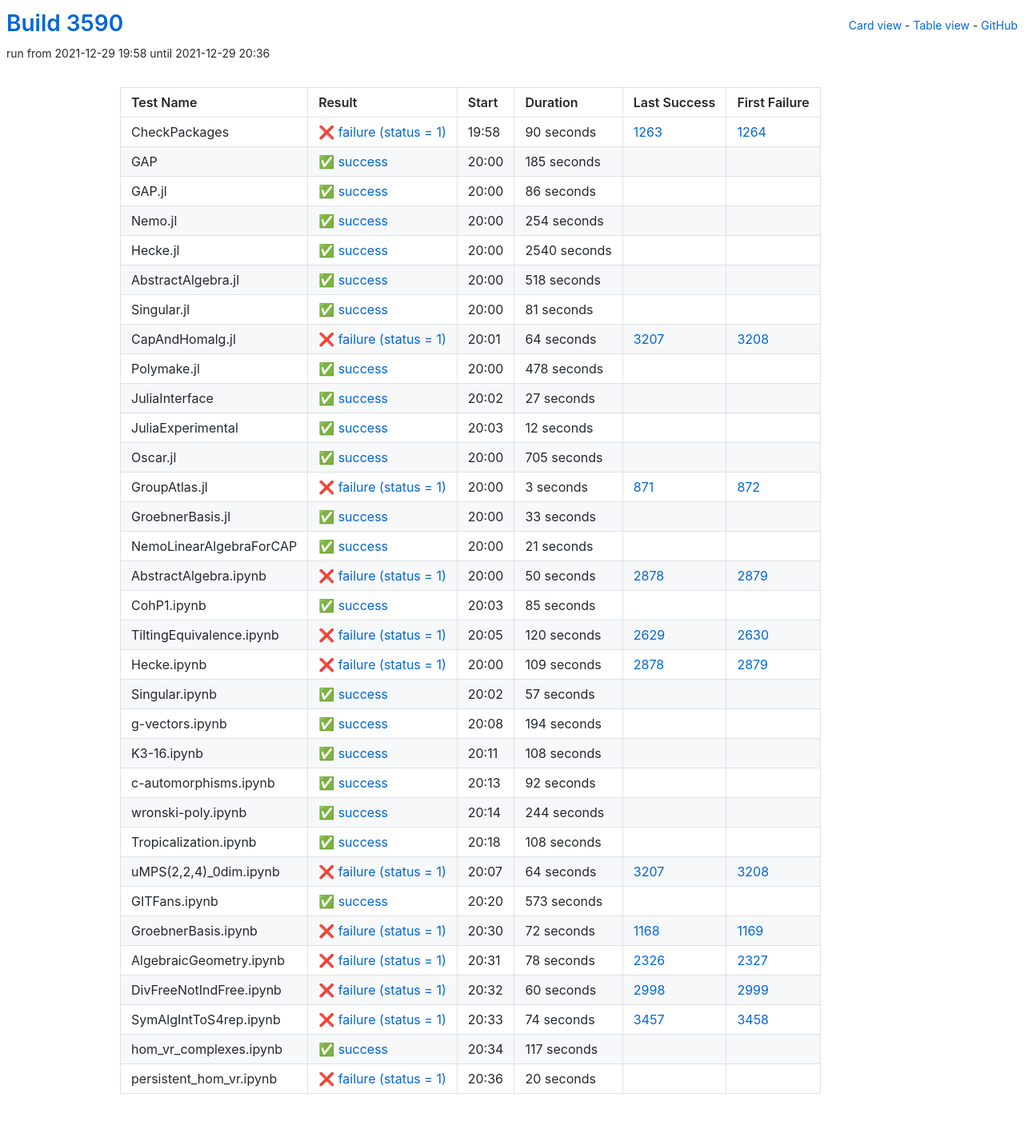
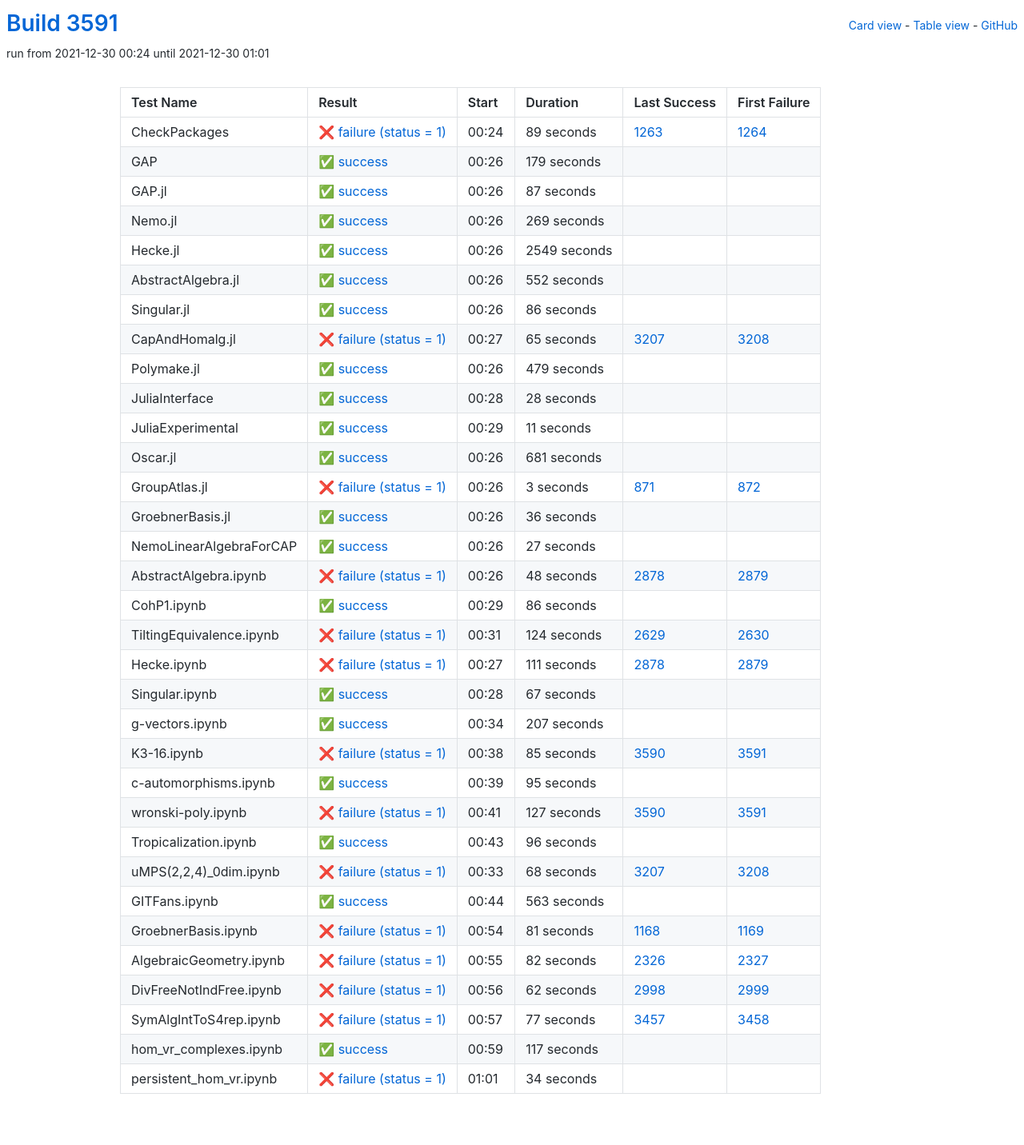
Before and after one commit to oscar-system/oscar-ci-status-stable, a Jekyll site: the page built from table.html, in a window 1280 px wide. Shown: the whole page at 80% size. Built offline with Jekyll 4.4.1, drawn with Linux system fonts in a browser that asks for light colours.

Commit message:
Build #3591

```diff
--- a/_data/ci.yml
+++ b/_data/ci.yml
@@ -1,6 +1,6 @@
 ---
-build: 3590
-build_url: https://oscarci.mathematik.uni-kl.de/job/oscar-stable/3590/
+build: 3591
+build_url: https://oscarci.mathematik.uni-kl.de/job/oscar-stable/3591/
 job: oscar-stable
 organization: oscar-system
 repo: oscar-ci-status-stable
@@ -8,32 +8,80 @@ repourl: https://github.com/oscar-system/oscar-ci-status-stable
 tests:
 - name: CheckPackages
   id: checkpackages
-  log: https://oscarci.mathematik.uni-kl.de/job/oscar-stable/3590/artifact/logs/build-3590/CheckPackages.log
-  start: 2021-12-29 19:58
+  log: https://oscarci.mathematik.uni-kl.de/job/oscar-stable/3591/artifact/logs/build-3591/CheckPackages.log
+  start: 2021-12-30 00:24
   success: false
   exitcode: 1
   status: failure
-  duration: 90
+  duration: 89
   last_success: 1263
   last_success_url: https://oscarci.mathematik.uni-kl.de/job/oscar-stable/1263/
   first_failure: 1264
   first_failure_url: https://oscarci.mathematik.uni-kl.de/job/oscar-stable/1264/
 - name: GAP
   id: gap
-  log: https://oscarci.mathematik.uni-kl.de/job/oscar-stable/3590/artifact/logs/build-3590/GAP.log
-  start: 2021-12-29 20:00
+  log: https://oscarci.mathematik.uni-kl.de/job/oscar-stable/3591/artifact/logs/build-3591/GAP.log
+  start: 2021-12-30 00:26
   success: true
   exitcode: 0
   status: success
-  duration: 185
+  duration: 179
   last_success: false
   last_success_url:
   first_failure: false
   first_failure_url:
 - name: GAP.jl
   id: gap-jl
-  log: https://oscarci.mathematik.uni-kl.de/job/oscar-stable/3590/artifact/logs/build-3590/GAP.jl.log
-  start: 2021-12-29 20:00
+  log: https://oscarci.mathematik.uni-kl.de/job/oscar-stable/3591/artifact/logs/build-3591/GAP.jl.log
+  start: 2021-12-30 00:26
+  success: true
+  exitcode: 0
+  status: success
+  duration: 87
+  last_success: false
+  last_success_url:
+  first_failure: false
+  first_failure_url:
+- name: Nemo.jl
+  id: nemo-jl
+  log: https://oscarci.mathematik.uni-kl.de/job/oscar-stable/3591/artifact/logs/build-3591/Nemo.jl.log
+  start: 2021-12-30 00:26
+  success: true
+  exitcode: 0
+  status: success
+  duration: 269
+  last_success: false
+  last_success_url:
+  first_failure: false
+  first_failure_url:
+- name: Hecke.jl
+  id: hecke-jl
+  log: https://oscarci.mathematik.uni-kl.de/job/oscar-stable/3591/artifact/logs/build-3591/Hecke.jl.log
+  start: 2021-12-30 00:26
+  success: true
+  exitcode: 0
+  status: success
+  duration: 2549
+  last_success: false
+  last_success_url:
+  first_failure: false
+  first_failure_url:
+- name: AbstractAlgebra.jl
+  id: abstractalgebra-jl
+  log: https://oscarci.mathematik.uni-kl.de/job/oscar-stable/3591/artifact/logs/build-3591/AbstractAlgebra.jl.log
+  start: 2021-12-30 00:26
+  success: true
+  exitcode: 0
+  status: success
+  duration: 552
+  last_success: false
+  last_success_url:
+  first_failure: false
+  first_failure_url:
+- name: Singular.jl
+  id: singular-jl
+  log: https://oscarci.mathematik.uni-kl.de/job/oscar-stable/3591/artifact/logs/build-3591/Singular.jl.log
+  start: 2021-12-30 00:26
   success: true
   exitcode: 0
   status: success
@@ -42,118 +90,70 @@ tests:
   last_success_url:
   first_failure: false
   first_failure_url:
-- name: Nemo.jl
-  id: nemo-jl
-  log: https://oscarci.mathematik.uni-kl.de/job/oscar-stable/3590/artifact/logs/build-3590/Nemo.jl.log
-  start: 2021-12-29 20:00
-  success: true
-  exitcode: 0
-  status: success
-  duration: 254
-  last_success: false
-  last_success_url:
-  first_failure: false
-  first_failure_url:
-- name: Hecke.jl
-  id: hecke-jl
-  log: https://oscarci.mathematik.uni-kl.de/job/oscar-stable/3590/artifact/logs/build-3590/Hecke.jl.log
-  start: 2021-12-29 20:00
-  success: true
-  exitcode: 0
-  status: success
-  duration: 2540
-  last_success: false
-  last_success_url:
-  first_failure: false
-  first_failure_url:
-- name: AbstractAlgebra.jl
-  id: abstractalgebra-jl
-  log: https://oscarci.mathematik.uni-kl.de/job/oscar-stable/3590/artifact/logs/build-3590/AbstractAlgebra.jl.log
-  start: 2021-12-29 20:00
-  success: true
-  exitcode: 0
-  status: success
-  duration: 518
-  last_success: false
-  last_success_url:
-  first_failure: false
-  first_failure_url:
-- name: Singular.jl
-  id: singular-jl
-  log: https://oscarci.mathematik.uni-kl.de/job/oscar-stable/3590/artifact/logs/build-3590/Singular.jl.log
-  start: 2021-12-29 20:00
-  success: true
-  exitcode: 0
-  status: success
-  duration: 81
-  last_success: false
-  last_success_url:
-  first_failure: false
-  first_failure_url:
 - name: CapAndHomalg.jl
   id: capandhomalg-jl
-  log: https://oscarci.mathematik.uni-kl.de/job/oscar-stable/3590/artifact/logs/build-3590/CapAndHomalg.jl.log
-  start: 2021-12-29 20:01
+  log: https://oscarci.mathematik.uni-kl.de/job/oscar-stable/3591/artifact/logs/build-3591/CapAndHomalg.jl.log
+  start: 2021-12-30 00:27
   success: false
   exitcode: 1
   status: failure
-  duration: 64
+  duration: 65
   last_success: 3207
   last_success_url: https://oscarci.mathematik.uni-kl.de/job/oscar-stable/3207/
   first_failure: 3208
   first_failure_url: https://oscarci.mathematik.uni-kl.de/job/oscar-stable/3208/
 - name: Polymake.jl
   id: polymake-jl
-  log: https://oscarci.mathematik.uni-kl.de/job/oscar-stable/3590/artifact/logs/build-3590/Polymake.jl.log
-  start: 2021-12-29 20:00
+  log: https://oscarci.mathematik.uni-kl.de/job/oscar-stable/3591/artifact/logs/build-3591/Polymake.jl.log
+  start: 2021-12-30 00:26
   success: true
   exitcode: 0
   status: success
-  duration: 478
+  duration: 479
   last_success: false
   last_success_url:
   first_failure: false
   first_failure_url:
 - name: JuliaInterface
   id: juliainterface
-  log: https://oscarci.mathematik.uni-kl.de/job/oscar-stable/3590/artifact/logs/build-3590/JuliaInterface.log
-  start: 2021-12-29 20:02
+  log: https://oscarci.mathematik.uni-kl.de/job/oscar-stable/3591/artifact/logs/build-3591/JuliaInterface.log
+  start: 2021-12-30 00:28
   success: true
   exitcode: 0
   status: success
-  duration: 27
+  duration: 28
   last_success: false
   last_success_url:
   first_failure: false
   first_failure_url:
 - name: JuliaExperimental
   id: juliaexperimental
-  log: https://oscarci.mathematik.uni-kl.de/job/oscar-stable/3590/artifact/logs/build-3590/JuliaExperimental.log
-  start: 2021-12-29 20:03
+  log: https://oscarci.mathematik.uni-kl.de/job/oscar-stable/3591/artifact/logs/build-3591/JuliaExperimental.log
+  start: 2021-12-30 00:29
   success: true
   exitcode: 0
   status: success
-  duration: 12
+  duration: 11
   last_success: false
   last_success_url:
   first_failure: false
   first_failure_url:
 - name: Oscar.jl
   id: oscar-jl
-  log: https://oscarci.mathematik.uni-kl.de/job/oscar-stable/3590/artifact/logs/build-3590/Oscar.jl.log
-  start: 2021-12-29 20:00
+  log: https://oscarci.mathematik.uni-kl.de/job/oscar-stable/3591/artifact/logs/build-3591/Oscar.jl.log
+  start: 2021-12-30 00:26
   success: true
   exitcode: 0
   status: success
-  duration: 705
+  duration: 681
   last_success: false
   last_success_url:
   first_failure: false
   first_failure_url:
 - name: GroupAtlas.jl
   id: groupatlas-jl
-  log: https://oscarci.mathematik.uni-kl.de/job/oscar-stable/3590/artifact/logs/build-3590/GroupAtlas.jl.log
-  start: 2021-12-29 20:00
+  log: https://oscarci.mathematik.uni-kl.de/job/oscar-stable/3591/artifact/logs/build-3591/GroupAtlas.jl.log
+  start: 2021-12-30 00:26
   success: false
   exitcode: 1
   status: failure
@@ -164,224 +164,224 @@ tests:
   first_failure_url: https://oscarci.mathematik.uni-kl.de/job/oscar-stable/872/
 - name: GroebnerBasis.jl
   id: groebnerbasis-jl
-  log: https://oscarci.mathematik.uni-kl.de/job/oscar-stable/3590/artifact/logs/build-3590/GroebnerBasis.jl.log
-  start: 2021-12-29 20:00
+  log: https://oscarci.mathematik.uni-kl.de/job/oscar-stable/3591/artifact/logs/build-3591/GroebnerBasis.jl.log
+  start: 2021-12-30 00:26
   success: true
   exitcode: 0
   status: success
-  duration: 33
+  duration: 36
   last_success: false
   last_success_url:
   first_failure: false
   first_failure_url:
 - name: NemoLinearAlgebraForCAP
   id: nemolinearalgebraforcap
-  log: https://oscarci.mathematik.uni-kl.de/job/oscar-stable/3590/artifact/logs/build-3590/NemoLinearAlgebraForCAP.log
-  start: 2021-12-29 20:00
+  log: https://oscarci.mathematik.uni-kl.de/job/oscar-stable/3591/artifact/logs/build-3591/NemoLinearAlgebraForCAP.log
+  start: 2021-12-30 00:26
   success: true
   exitcode: 0
   status: success
-  duration: 21
+  duration: 27
   last_success: false
   last_success_url:
   first_failure: false
   first_failure_url:
 - name: AbstractAlgebra.ipynb
   id: abstractalgebra-ipynb
-  log: https://oscarci.mathematik.uni-kl.de/job/oscar-stable/3590/artifact/logs/build-3590/AbstractAlgebra.ipynb.log
-  start: 2021-12-29 20:00
+  log: https://oscarci.mathematik.uni-kl.de/job/oscar-stable/3591/artifact/logs/build-3591/AbstractAlgebra.ipynb.log
+  start: 2021-12-30 00:26
   success: false
   exitcode: 1
   status: failure
-  duration: 50
+  duration: 48
   last_success: 2878
   last_success_url: https://oscarci.mathematik.uni-kl.de/job/oscar-stable/2878/
   first_failure: 2879
   first_failure_url: https://oscarci.mathematik.uni-kl.de/job/oscar-stable/2879/
 - name: CohP1.ipynb
   id: cohp1-ipynb
-  log: https://oscarci.mathematik.uni-kl.de/job/oscar-stable/3590/artifact/logs/build-3590/CohP1.ipynb.log
-  start: 2021-12-29 20:03
+  log: https://oscarci.mathematik.uni-kl.de/job/oscar-stable/3591/artifact/logs/build-3591/CohP1.ipynb.log
+  start: 2021-12-30 00:29
   success: true
   exitcode: 0
   status: success
-  duration: 85
+  duration: 86
   last_success: false
   last_success_url:
   first_failure: false
   first_failure_url:
 - name: TiltingEquivalence.ipynb
   id: tiltingequivalence-ipynb
-  log: https://oscarci.mathematik.uni-kl.de/job/oscar-stable/3590/artifact/logs/build-3590/TiltingEquivalence.ipynb.log
-  start: 2021-12-29 20:05
+  log: https://oscarci.mathematik.uni-kl.de/job/oscar-stable/3591/artifact/logs/build-3591/TiltingEquivalence.ipynb.log
+  start: 2021-12-30 00:31
   success: false
   exitcode: 1
   status: failure
-  duration: 120
+  duration: 124
   last_success: 2629
   last_success_url: https://oscarci.mathematik.uni-kl.de/job/oscar-stable/2629/
   first_failure: 2630
   first_failure_url: https://oscarci.mathematik.uni-kl.de/job/oscar-stable/2630/
 - name: Hecke.ipynb
   id: hecke-ipynb
-  log: https://oscarci.mathematik.uni-kl.de/job/oscar-stable/3590/artifact/logs/build-3590/Hecke.ipynb.log
-  start: 2021-12-29 20:00
+  log: https://oscarci.mathematik.uni-kl.de/job/oscar-stable/3591/artifact/logs/build-3591/Hecke.ipynb.log
+  start: 2021-12-30 00:27
   success: false
   exitcode: 1
   status: failure
-  duration: 109
+  duration: 111
   last_success: 2878
   last_success_url: https://oscarci.mathematik.uni-kl.de/job/oscar-stable/2878/
   first_failure: 2879
   first_failure_url: https://oscarci.mathematik.uni-kl.de/job/oscar-stable/2879/
 - name: Singular.ipynb
   id: singular-ipynb
-  log: https://oscarci.mathematik.uni-kl.de/job/oscar-stable/3590/artifact/logs/build-3590/Singular.ipynb.log
-  start: 2021-12-29 20:02
+  log: https://oscarci.mathematik.uni-kl.de/job/oscar-stable/3591/artifact/logs/build-3591/Singular.ipynb.log
+  start: 2021-12-30 00:28
   success: true
   exitcode: 0
   status: success
-  duration: 57
+  duration: 67
   last_success: false
   last_success_url:
   first_failure: false
   first_failure_url:
 - name: g-vectors.ipynb
   id: g-vectors-ipynb
-  log: https://oscarci.mathematik.uni-kl.de/job/oscar-stable/3590/artifact/logs/build-3590/g-vectors.ipynb.log
-  start: 2021-12-29 20:08
+  log: https://oscarci.mathematik.uni-kl.de/job/oscar-stable/3591/artifact/logs/build-3591/g-vectors.ipynb.log
+  start: 2021-12-30 00:34
   success: true
   exitcode: 0
   status: success
-  duration: 194
+  duration: 207
   last_success: false
   last_success_url:
   first_failure: false
   first_failure_url:
 - name: K3-16.ipynb
   id: k3-16-ipynb
-  log: https://oscarci.mathematik.uni-kl.de/job/oscar-stable/3590/artifact/logs/build-3590/K3-16.ipynb.log
-  start: 2021-12-29 20:11
+  log: https://oscarci.mathematik.uni-kl.de/job/oscar-stable/3591/artifact/logs/build-3591/K3-16.ipynb.log
+  start: 2021-12-30 00:38
+  success: false
+  exitcode: 1
+  status: failure
+  duration: 85
+  last_success: 3590
+  last_success_url: https://oscarci.mathematik.uni-kl.de/job/oscar-stable/3590/
+  first_failure: 3591
+  first_failure_url: https://oscarci.mathematik.uni-kl.de/job/oscar-stable/3591/
+- name: c-automorphisms.ipynb
+  id: c-automorphisms-ipynb
+  log: https://oscarci.mathematik.uni-kl.de/job/oscar-stable/3591/artifact/logs/build-3591/c-automorphisms.ipynb.log
+  start: 2021-12-30 00:39
   success: true
   exitcode: 0
   status: success
-  duration: 108
-  last_success: false
-  last_success_url:
-  first_failure: false
-  first_failure_url:
-- name: c-automorphisms.ipynb
-  id: c-automorphisms-ipynb
-  log: https://oscarci.mathematik.uni-kl.de/job/oscar-stable/3590/artifact/logs/build-3590/c-automorphisms.ipynb.log
-  start: 2021-12-29 20:13
-  success: true
-  exitcode: 0
-  status: success
-  duration: 92
+  duration: 95
   last_success: false
   last_success_url:
   first_failure: false
   first_failure_url:
 - name: wronski-poly.ipynb
   id: wronski-poly-ipynb
-  log: https://oscarci.mathematik.uni-kl.de/job/oscar-stable/3590/artifact/logs/build-3590/wronski-poly.ipynb.log
-  start: 2021-12-29 20:14
+  log: https://oscarci.mathematik.uni-kl.de/job/oscar-stable/3591/artifact/logs/build-3591/wronski-poly.ipynb.log
+  start: 2021-12-30 00:41
+  success: false
+  exitcode: 1
+  status: failure
+  duration: 127
+  last_success: 3590
+  last_success_url: https://oscarci.mathematik.uni-kl.de/job/oscar-stable/3590/
+  first_failure: 3591
+  first_failure_url: https://oscarci.mathematik.uni-kl.de/job/oscar-stable/3591/
+- name: Tropicalization.ipynb
+  id: tropicalization-ipynb
+  log: https://oscarci.mathematik.uni-kl.de/job/oscar-stable/3591/artifact/logs/build-3591/Tropicalization.ipynb.log
+  start: 2021-12-30 00:43
   success: true
   exitcode: 0
   status: success
-  duration: 244
-  last_success: false
-  last_success_url:
-  first_failure: false
-  first_failure_url:
-- name: Tropicalization.ipynb
-  id: tropicalization-ipynb
-  log: https://oscarci.mathematik.uni-kl.de/job/oscar-stable/3590/artifact/logs/build-3590/Tropicalization.ipynb.log
-  start: 2021-12-29 20:18
-  success: true
-  exitcode: 0
-  status: success
-  duration: 108
+  duration: 96
   last_success: false
   last_success_url:
   first_failure: false
   first_failure_url:
 - name: uMPS(2,2,4)_0dim.ipynb
   id: umps-2-2-4-0dim-ipynb
-  log: https://oscarci.mathematik.uni-kl.de/job/oscar-stable/3590/artifact/logs/build-3590/uMPS-2-2-4-_0dim.ipynb.log
-  start: 2021-12-29 20:07
+  log: https://oscarci.mathematik.uni-kl.de/job/oscar-stable/3591/artifact/logs/build-3591/uMPS-2-2-4-_0dim.ipynb.log
+  start: 2021-12-30 00:33
   success: false
   exitcode: 1
   status: failure
-  duration: 64
+  duration: 68
   last_success: 3207
   last_success_url: https://oscarci.mathematik.uni-kl.de/job/oscar-stable/3207/
   first_failure: 3208
   first_failure_url: https://oscarci.mathematik.uni-kl.de/job/oscar-stable/3208/
 - name: GITFans.ipynb
   id: gitfans-ipynb
-  log: https://oscarci.mathematik.uni-kl.de/job/oscar-stable/3590/artifact/logs/build-3590/GITFans.ipynb.log
-  start: 2021-12-29 20:20
+  log: https://oscarci.mathematik.uni-kl.de/job/oscar-stable/3591/artifact/logs/build-3591/GITFans.ipynb.log
+  start: 2021-12-30 00:44
   success: true
   exitcode: 0
   status: success
-  duration: 573
+  duration: 563
   last_success: false
   last_success_url:
   first_failure: false
   first_failure_url:
 - name: GroebnerBasis.ipynb
   id: groebnerbasis-ipynb
-  log: https://oscarci.mathematik.uni-kl.de/job/oscar-stable/3590/artifact/logs/build-3590/GroebnerBasis.ipynb.log
-  start: 2021-12-29 20:30
+  log: https://oscarci.mathematik.uni-kl.de/job/oscar-stable/3591/artifact/logs/build-3591/GroebnerBasis.ipynb.log
+  start: 2021-12-30 00:54
   success: false
   exitcode: 1
   status: failure
-  duration: 72
+  duration: 81
   last_success: 1168
   last_success_url: https://oscarci.mathematik.uni-kl.de/job/oscar-stable/1168/
   first_failure: 1169
   first_failure_url: https://oscarci.mathematik.uni-kl.de/job/oscar-stable/1169/
 - name: AlgebraicGeometry.ipynb
   id: algebraicgeometry-ipynb
-  log: https://oscarci.mathematik.uni-kl.de/job/oscar-stable/3590/artifact/logs/build-3590/AlgebraicGeometry.ipynb.log
-  start: 2021-12-29 20:31
+  log: https://oscarci.mathematik.uni-kl.de/job/oscar-stable/3591/artifact/logs/build-3591/AlgebraicGeometry.ipynb.log
+  start: 2021-12-30 00:55
   success: false
   exitcode: 1
   status: failure
-  duration: 78
+  duration: 82
   last_success: 2326
   last_success_url: https://oscarci.mathematik.uni-kl.de/job/oscar-stable/2326/
   first_failure: 2327
   first_failure_url: https://oscarci.mathematik.uni-kl.de/job/oscar-stable/2327/
 - name: DivFreeNotIndFree.ipynb
   id: divfreenotindfree-ipynb
-  log: https://oscarci.mathematik.uni-kl.de/job/oscar-stable/3590/artifact/logs/build-3590/DivFreeNotIndFree.ipynb.log
-  start: 2021-12-29 20:32
+  log: https://oscarci.mathematik.uni-kl.de/job/oscar-stable/3591/artifact/logs/build-3591/DivFreeNotIndFree.ipynb.log
+  start: 2021-12-30 00:56
   success: false
   exitcode: 1
   status: failure
-  duration: 60
+  duration: 62
   last_success: 2998
   last_success_url: https://oscarci.mathematik.uni-kl.de/job/oscar-stable/2998/
   first_failure: 2999
   first_failure_url: https://oscarci.mathematik.uni-kl.de/job/oscar-stable/2999/
 - name: SymAlgIntToS4rep.ipynb
   id: symalginttos4rep-ipynb
-  log: https://oscarci.mathematik.uni-kl.de/job/oscar-stable/3590/artifact/logs/build-3590/SymAlgIntToS4rep.ipynb.log
-  start: 2021-12-29 20:33
+  log: https://oscarci.mathematik.uni-kl.de/job/oscar-stable/3591/artifact/logs/build-3591/SymAlgIntToS4rep.ipynb.log
+  start: 2021-12-30 00:57
   success: false
   exitcode: 1
   status: failure
-  duration: 74
+  duration: 77
   last_success: 3457
   last_success_url: https://oscarci.mathematik.uni-kl.de/job/oscar-stable/3457/
   first_failure: 3458
   first_failure_url: https://oscarci.mathematik.uni-kl.de/job/oscar-stable/3458/
 - name: hom_vr_complexes.ipynb
   id: hom-vr-complexes-ipynb
-  log: https://oscarci.mathematik.uni-kl.de/job/oscar-stable/3590/artifact/logs/build-3590/hom_vr_complexes.ipynb.log
-  start: 2021-12-29 20:34
+  log: https://oscarci.mathematik.uni-kl.de/job/oscar-stable/3591/artifact/logs/build-3591/hom_vr_complexes.ipynb.log
+  start: 2021-12-30 00:59
   success: true
   exitcode: 0
   status: success
@@ -392,12 +392,12 @@ tests:
   first_failure_url:
 - name: persistent_hom_vr.ipynb
   id: persistent-hom-vr-ipynb
-  log: https://oscarci.mathematik.uni-kl.de/job/oscar-stable/3590/artifact/logs/build-3590/persistent_hom_vr.ipynb.log
-  start: 2021-12-29 20:36
+  log: https://oscarci.mathematik.uni-kl.de/job/oscar-stable/3591/artifact/logs/build-3591/persistent_hom_vr.ipynb.log
+  start: 2021-12-30 01:01
   success: false
   exitcode: 1
   status: failure
-  duration: 20
+  duration: 34
   last_success: false
   last_success_url:
   first_failure: false
```
Also changed, not shown: README.md.
